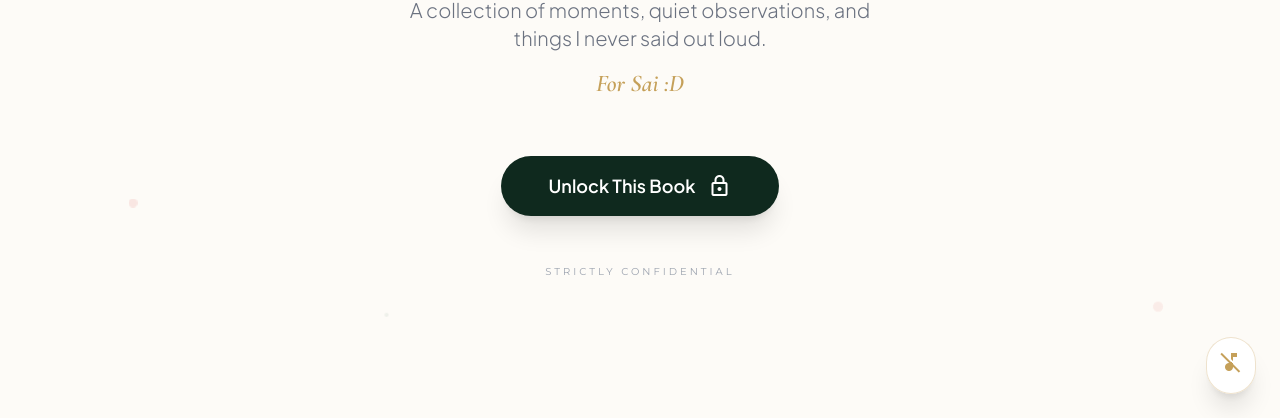
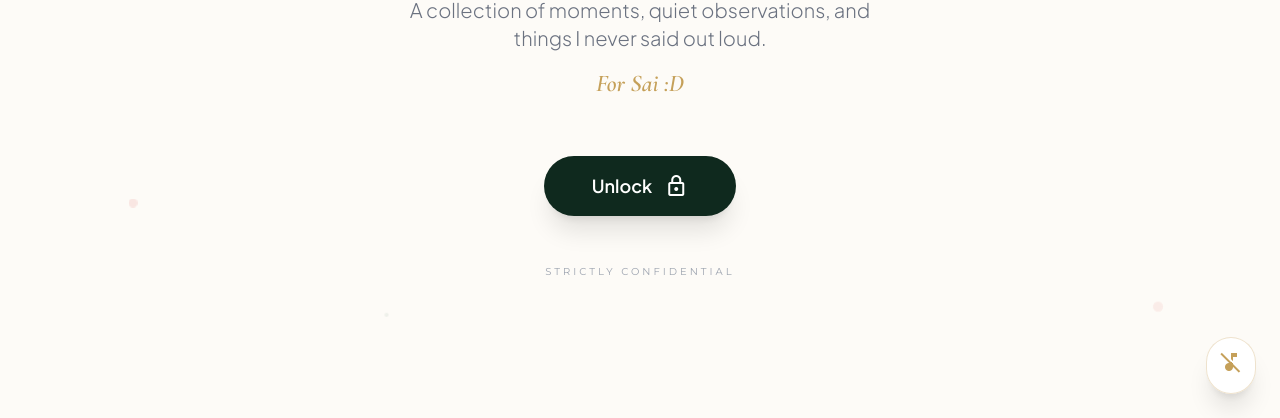
Before and after one commit to christinearat-cm/Sai, a plain HTML site: page index.html in a window 1280 px wide. Shown: the part 382-800 px from the top of the page. Drawn offline with nearby package versions, Linux system fonts and the light colour scheme.

Commit message:
Update index.html

```diff
--- a/index.html
+++ b/index.html
@@ -192,7 +192,7 @@
         </p>
 
         <button onclick="openUnlockModal()" class="group relative bg-[#0F291E] text-white px-12 py-4 rounded-full font-semibold text-lg shadow-xl hover:shadow-2xl hover:-translate-y-1 transition-all duration-300 flex items-center gap-3 overflow-hidden">
-            <span class="relative z-10">Unlock This Book</span>
+            <span class="relative z-10">Unlock</span>
             <span class="material-symbols-outlined group-hover:rotate-12 transition-transform relative z-10">lock</span>
             <div class="absolute top-0 -left-full w-full h-full bg-gradient-to-r from-transparent via-white/10 to-transparent group-hover:left-full transition-all duration-700 ease-in-out"></div>
         </button>
```
